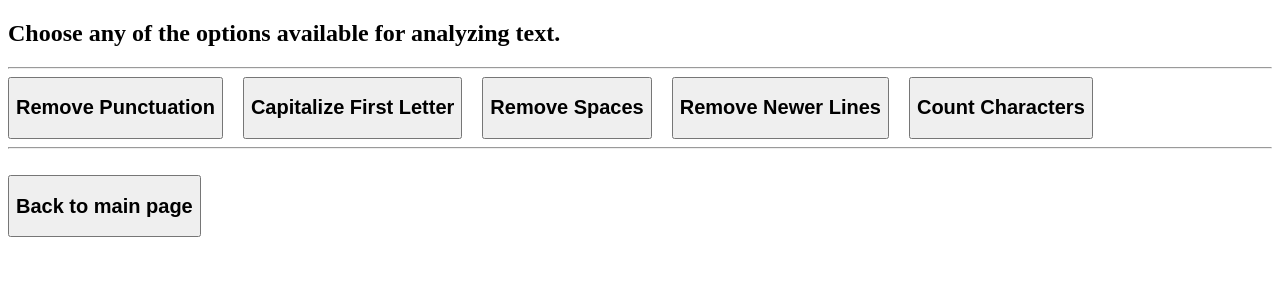
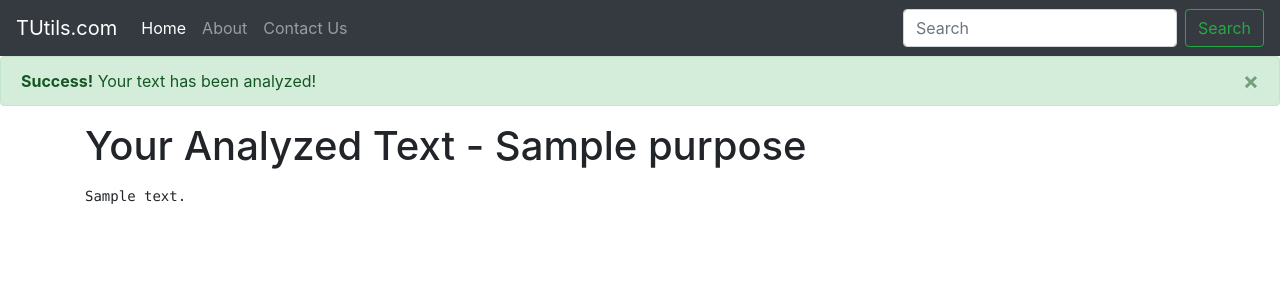
Before and after one commit to nachiketa-plutus/django_framework, a Python web app: template templates/analyze.html in a window 1280 px wide. Shown: the top 300 px of the page. Run offline with Jinja, Linux system fonts and the light colour scheme; the template is opened without the code that fills it: most values are stand-ins (such as "Sample title", 1, 10 or a date in 2020); some libraries are stand-ins or nearby versions.

Commit message:
Update analyze.html

```diff
--- a/templates/analyze.html
+++ b/templates/analyze.html
@@ -1,18 +1,64 @@
-<!DOCTYPE html>
+<!doctype html>
 <html lang="en">
-<head>
-    <meta charset="UTF-8">
-    <title>TextUtils Analyze Page</title>
-</head>
-<body>
-<h2>Choose any of the options available for analyzing text.</h2> <hr>
-<button onclick='document.location="http://127.0.0.1:8000/removepunctuation"'> <strong><h2>Remove Punctuation</h2></strong> </button> &nbsp&nbsp&nbsp
-<button onclick='document.location="http://127.0.0.1:8000/capitalizefirst"'> <strong><h2>Capitalize First Letter</h2></strong> </button> &nbsp&nbsp&nbsp
-<button onclick='document.location="http://127.0.0.1:8000/removespace"'> <strong><h2>Remove Spaces</h2></strong> </button> &nbsp&nbsp&nbsp
-<button onclick='document.location="http://127.0.0.1:8000/newlineremove"'> <strong><h2>Remove Newer Lines</h2></strong> </button> &nbsp&nbsp&nbsp
-<button onclick='document.location="http://127.0.0.1:8000/charcount"'> <strong><h2>Count Characters</h2></strong> </button> &nbsp&nbsp&nbsp
-<hr> <br>
-<button onclick='document.location="http://127.0.0.1:8000/"'> <h2><strong> Back to main page </strong></h2></button>
+  <head>
+    <!-- Required meta tags -->
+    <meta charset="utf-8">
+    <meta name="viewport" content="width=device-width, initial-scale=1, shrink-to-fit=no">
 
-</body>
+    <!-- Bootstrap CSS -->
+    <link rel="stylesheet" href="https://stackpath.bootstrapcdn.com/bootstrap/4.2.1/css/bootstrap.min.css" integrity="sha384-GJzZqFGwb1QTTN6wy59ffF1BuGJpLSa9DkKMp0DgiMDm4iYMj70gZWKYbI706tWS" crossorigin="anonymous">
+
+    <title>TUtil</title>
+  </head>
+  <body>
+<nav class="navbar navbar-expand-lg navbar-dark bg-dark">
+  <a class="navbar-brand" href="#">TUtils.com</a>
+  <button class="navbar-toggler" type="button" data-toggle="collapse" data-target="#navbarNavDropdown" aria-controls="navbarNavDropdown" aria-expanded="false" aria-label="Toggle navigation">
+    <span class="navbar-toggler-icon"></span>
+  </button>
+  <div class="collapse navbar-collapse" id="navbarNavDropdown">
+    <ul class="navbar-nav">
+      <li class="nav-item active">
+        <a class="nav-link" href="/">Home<span class="sr-only">(current)</span></a>
+      </li>
+      <li class="nav-item">
+        <a class="nav-link" href="#">About</a>
+      </li>
+      <li class="nav-item">
+        <a class="nav-link" href="#">Contact Us</a>
+      </li>
+
+    </ul>
+  </div>
+  <form class="form-inline">
+    <input class="form-control mr-sm-2" type="search" placeholder="Search" aria-label="Search">
+    <button class="btn btn-outline-success my-2 my-sm-0" type="submit">Search</button>
+  </form>
+</nav>
+
+
+<div class="alert alert-success alert-dismissible fade show" role="alert">
+  <strong>Success!</strong> Your text has been analyzed!
+  <button type="button" class="close" data-dismiss="alert" aria-label="Close">
+    <span aria-hidden="true">×</span>
+  </button>
+</div>
+
+
+<div class="container">
+
+<h1>Your Analyzed Text - {{ purpose }}</h1>
+<p>
+  <pre>{{ analyzed_text }}</pre>
+
+</p>
+</div>
+
+
+    <!-- Optional JavaScript -->
+    <!-- jQuery first, then Popper.js, then Bootstrap JS -->
+    <script src="https://code.jquery.com/jquery-3.3.1.slim.min.js" integrity="sha384-q8i/X+965DzO0rT7abK41JStQIAqVgRVzpbzo5smXKp4YfRvH+8abtTE1Pi6jizo" crossorigin="anonymous"></script>
+    <script src="https://cdnjs.cloudflare.com/ajax/libs/popper.js/1.14.6/umd/popper.min.js" integrity="sha384-wHAiFfRlMFy6i5SRaxvfOCifBUQy1xHdJ/yoi7FRNXMRBu5WHdZYu1hA6ZOblgut" crossorigin="anonymous"></script>
+    <script src="https://stackpath.bootstrapcdn.com/bootstrap/4.2.1/js/bootstrap.min.js" integrity="sha384-B0UglyR+jN6CkvvICOB2joaf5I4l3gm9GU6Hc1og6Ls7i6U/mkkaduKaBhlAXv9k" crossorigin="anonymous"></script>
+  </body>
 </html>
```
